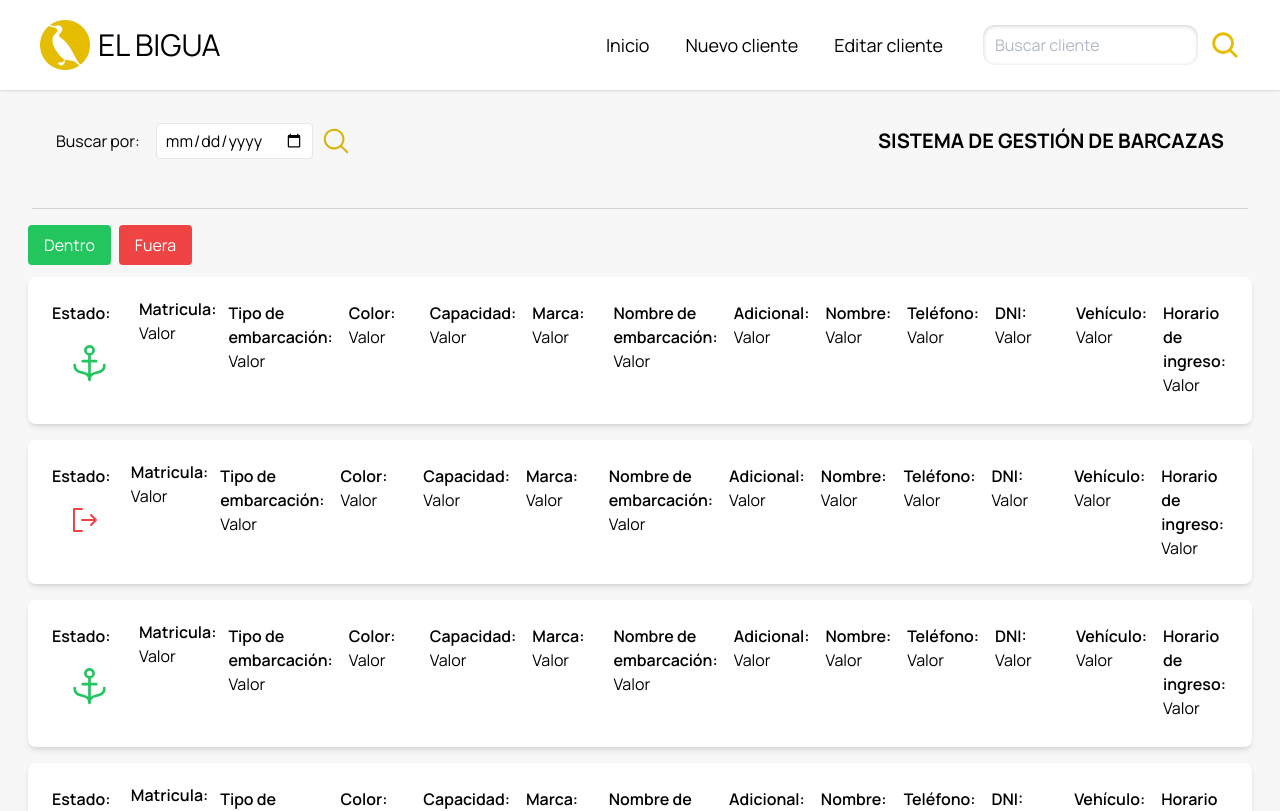
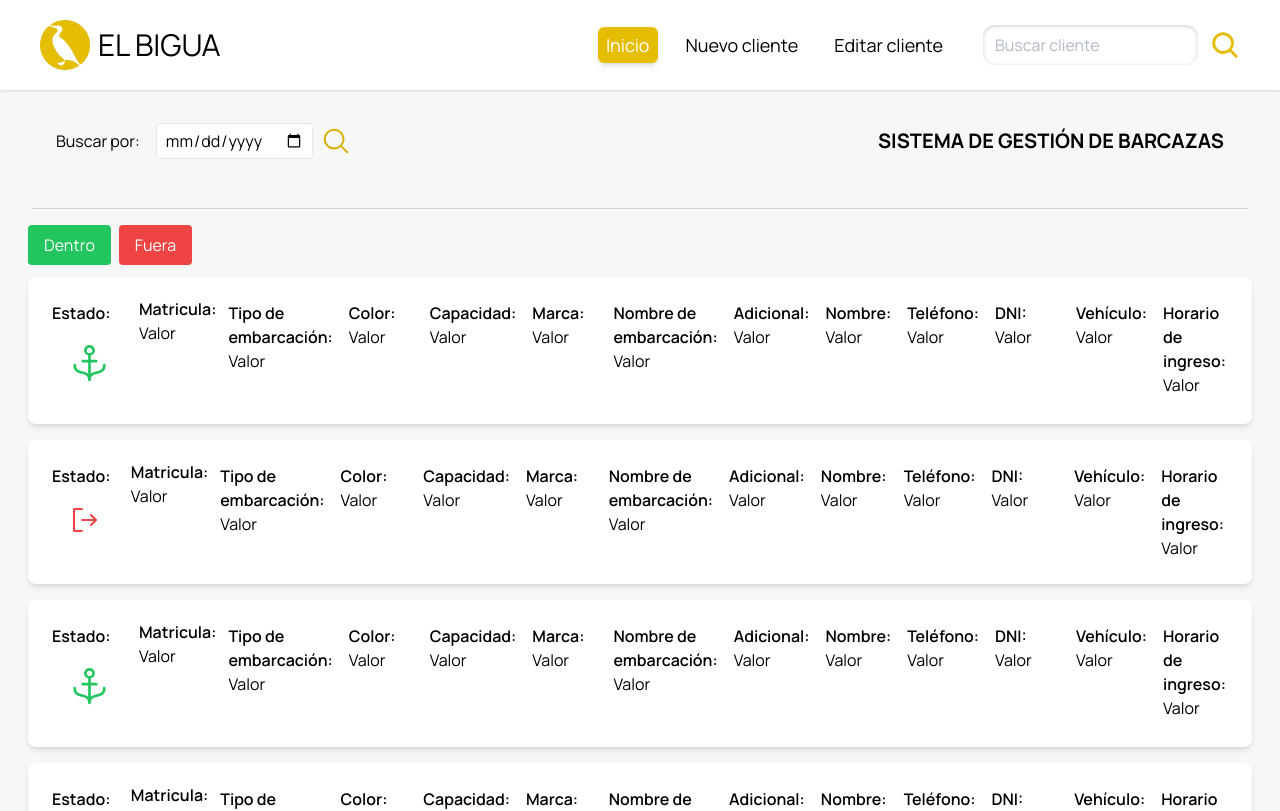
Before and after one commit to Club-de-pesca-El-Bigua/El-Bigua-app, a Next.js app: page / in a window 1280 px wide. Shown: the top 811 px of the page. Built offline with nearby package versions, Linux system fonts and the light colour scheme.

Commit message:
Extensions Of Components from home has been changed and set the Navbar in Layout

```diff
--- a/package.json
+++ b/package.json
@@ -12,6 +12,7 @@
     "@next/env": "^14.1.3",
     "@phosphor-icons/react": "^2.0.15",
     "axios": "^1.6.7",
+    "clsx": "^2.1.0",
     "formik": "^2.4.5",
     "joi": "^17.12.2",
     "moment": "^2.30.1",
--- a/src/app/layout.js
+++ b/src/app/layout.js
@@ -1,6 +1,8 @@
 import "./globals.css";
-import { Inter } from "next/font/google";
-const inter = Inter({ subsets: ["latin"] });
+import { Manrope } from "next/font/google";
+import NavBar from "@/components/Home/NavBar/NavBar";
+
+const manrope = Manrope({ subsets: ["latin"], variable: "--font-manrope" });
 
 export const metadata = {
   title: "Create Next App",
@@ -10,7 +12,11 @@ export const metadata = {
 export default function RootLayout({ children }) {
   return (
     <html lang="en">
-      <body className={inter.className} style={{ backgroundColor: "#f7f7f7" }}>
+      <body
+        className={`${manrope.variable} font-mono`}
+        style={{ backgroundColor: "#f7f7f7" }}
+      >
+        <NavBar />
         {children}
       </body>
     </html>
--- a/src/app/page.js
+++ b/src/app/page.js
@@ -1,15 +1,10 @@
-import { Manrope } from "next/font/google";
-import NavBar from "../components/Home/NavBar/NavBar";
 import ShipSearchBar from "@/components/Home/ShipSearchBar/shipSearchBar";
 import Filter from "@/components/Home/Filter/Filter";
 import CardContainer from "@/components/Home/CardContainer/CardContainer";
 
-const manrope = Manrope({ subsets: ["latin"], variable: "--font-manrope" });
-
 const HomePage = () => {
   return (
-    <main className={`${manrope.variable} font-mono`}>
-      <NavBar />
+    <main>
       <ShipSearchBar />
       <div className="mx-8">
         <hr className="my-4 border-gray-300 " />
--- a/src/components/Home/NavBar/NavBar.js
+++ b/src/components/Home/NavBar/NavBar.jsx
@@ -1,11 +1,16 @@
+"use client";
+
 import React from "react";
 import Image from "next/image";
 import Link from "next/link";
 import logo from "@/public/assets/logobigua.jpeg";
+import clsx from "clsx";
+import { usePathname } from "next/navigation";
 import { MagnifyingGlass } from "@phosphor-icons/react/dist/ssr";
 import style from "./NavBar.module.css";
 
 export default function NavBar() {
+  const pathname = usePathname();
   const navItems = [
     {
       name: "Inicio",
@@ -31,7 +36,10 @@ export default function NavBar() {
       <section>
         <ul>
           {navItems.map((item, index) => (
-            <li key={index}>
+            <li
+              key={index}
+              className={clsx({ [style.active]: pathname === item.link })}
+            >
               <Link href={item.link} key={item.name}>
                 <p>{item.name}</p>
               </Link>
--- a/src/components/Home/NavBar/NavBar.module.css
+++ b/src/components/Home/NavBar/NavBar.module.css
@@ -29,6 +29,12 @@
 
         &:hover {
           @apply text-white;
+          &::before {
+            @apply h-full opacity-100;
+          }
+        }
+        &.active {
+          @apply text-white shadow-md;
           &::before {
             @apply h-full opacity-100;
           }
```
Also changed, not shown: src/components/Home/Card/Card.jsx (renamed from src/components/Home/Card/Card.js), src/components/Home/CardContainer/CardContainer.jsx (renamed from src/components/Home/CardContainer/CardContainer.js), src/components/Home/Filter/Filter.jsx (renamed from src/components/Home/Filter/Filter.js), src/components/Home/ShipSearchBar/shipSearchBar.jsx (renamed from src/components/Home/ShipSearchBar/shipSearchBar.js), 1 other file (tests, documents, lock files or other folders).
